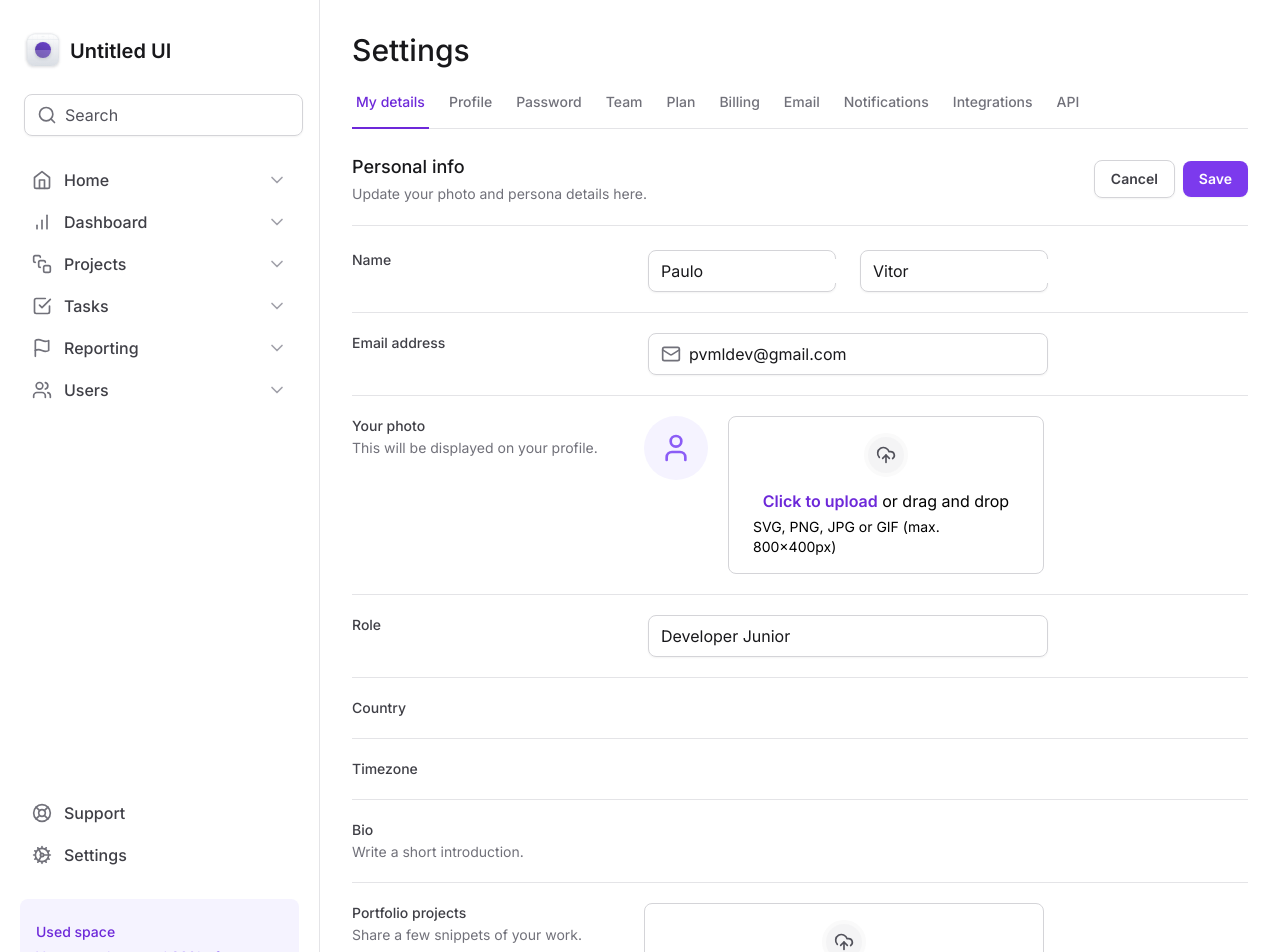
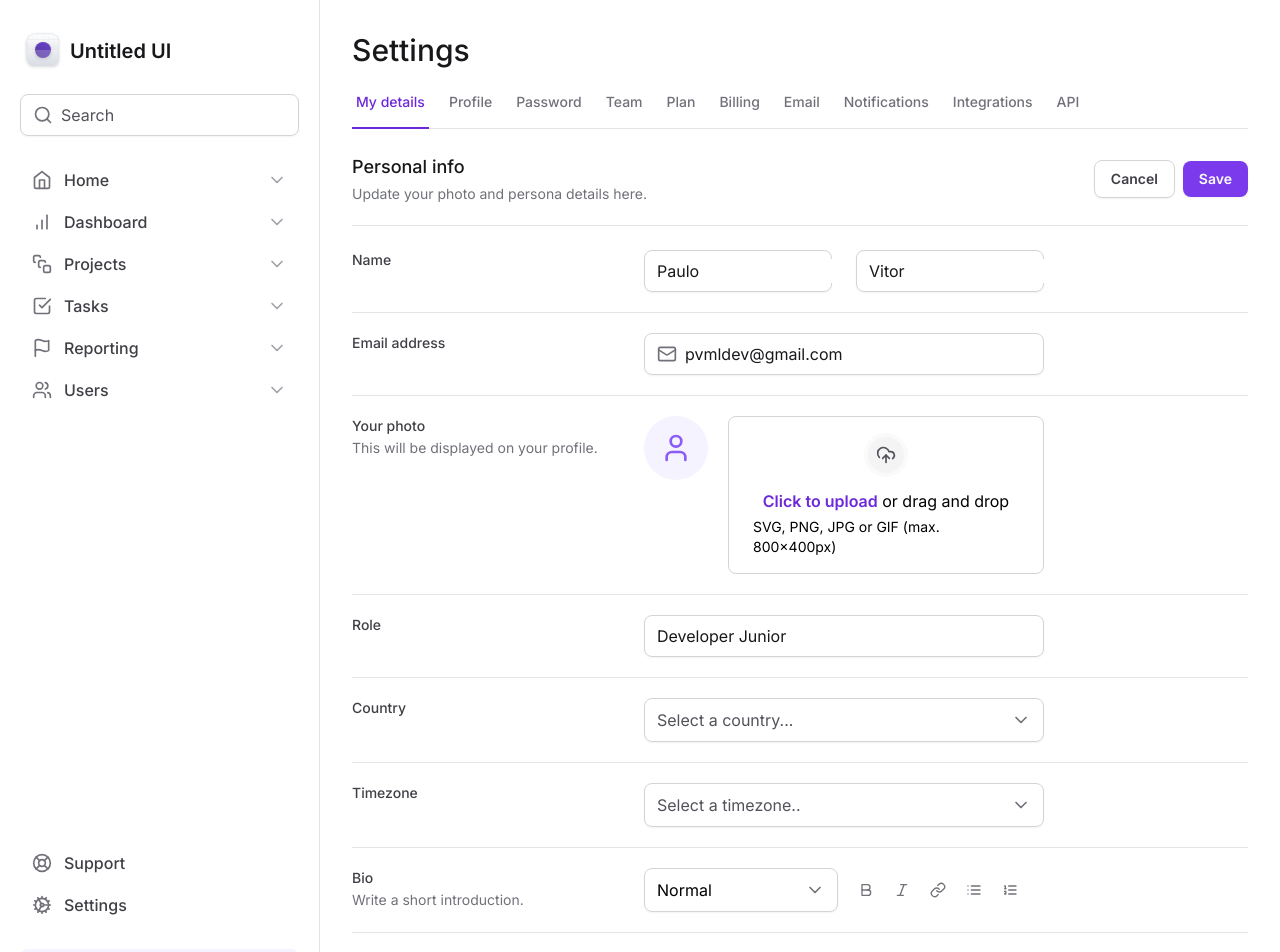
Before and after one commit to BBML-DEV/tailwind-next, a Next.js app: page / in a window 1280 px wide. Shown: the top 952 px of the page. Built offline with nearby package versions, Linux system fonts and the light colour scheme.

Commit message:
feat: Criando e componentizando os selects da página

```diff
--- a/app/page.tsx
+++ b/app/page.tsx
@@ -1,7 +1,19 @@
+'use client'
+
 import { SettingsTabs } from './shared/components/SettingsTabs'
 import * as Input from './shared/components/Form/Input'
-import { Mail } from 'lucide-react'
+import {
+  Bold,
+  Italic,
+  Link,
+  List,
+  ListOrdered,
+  LogOut,
+  Mail,
+} from 'lucide-react'
 import * as FileInput from './shared/components/Form/FileInput'
+import { Select } from './shared/components/Form/Select'
+import { SelectItem } from '@/app/shared/components/Form/Select/SelectItem'
 
 export default function Home() {
   return (
@@ -116,7 +128,11 @@ export default function Home() {
             >
               Country
             </label>
-            <div></div>
+
+            <Select placeholder="Select a country...">
+              <SelectItem value="br" text="Brazil" />
+              <SelectItem value="us" text="United States" />
+            </Select>
           </div>
 
           <div className="grid grid-cols-form gap-3 pt-5">
@@ -126,7 +142,13 @@ export default function Home() {
             >
               Timezone
             </label>
-            <div></div>
+            <Select placeholder="Select a timezone..">
+              <SelectItem
+                value="utc8"
+                text="Pacific Standard Time (UTC-08:00) "
+              />
+              <SelectItem value="utc3" text="America São Paulo (UTC-03:00)" />
+            </Select>
           </div>
 
           <div className="grid grid-cols-form gap-3 pt-5">
@@ -139,7 +161,51 @@ export default function Home() {
                 Write a short introduction.
               </span>
             </label>
-            <div></div>
+            <div className="space-y-3">
+              <div className="grid grid-cols-2 gap-3">
+                <Select placeholder="" defaultValue="normal">
+                  <SelectItem value="normal" text="Normal" />
+                  <SelectItem value="md" text="MarkDown" />
+                </Select>
+
+                <div className="flex items-center gap-1">
+                  <button
+                    type="button"
+                    className="rounded-md p-2 hover:bg-zinc-50"
+                  >
+                    <Bold className="h-4 w-4 text-zinc-500" />
+                  </button>
+
+                  <button
+                    type="button"
+                    className="rounded-md p-2 hover:bg-zinc-50"
+                  >
+                    <Italic className="h-4 w-4 text-zinc-500" />
+                  </button>
+
+                  <button
+                    type="button"
+                    className="rounded-md p-2 hover:bg-zinc-50"
+                  >
+                    <Link className="h-4 w-4 text-zinc-500" />
+                  </button>
+
+                  <button
+                    type="button"
+                    className="rounded-md p-2 hover:bg-zinc-50"
+                  >
+                    <List className="h-4 w-4 text-zinc-500" />
+                  </button>
+
+                  <button
+                    type="button"
+                    className="rounded-md p-2 hover:bg-zinc-50"
+                  >
+                    <ListOrdered className="h-4 w-4 text-zinc-500" />
+                  </button>
+                </div>
+              </div>
+            </div>
           </div>
 
           <div className="grid grid-cols-form gap-3 pt-5">
--- a/app/shared/components/Form/Input/index.tsx
+++ b/app/shared/components/Form/Input/index.tsx
@@ -23,7 +23,7 @@ export type InputRootProps = ComponentProps<'div'>
 export const InputRoot = (props: InputRootProps) => {
   return (
     <div
-      className="mx-1 flex w-full items-center gap-2 rounded-lg border border-zinc-300 px-3 py-2 shadow-sm"
+      className=" flex w-full items-center gap-2 rounded-lg border border-zinc-300 px-3 py-2 shadow-sm"
       {...props}
     ></div>
   )
--- /dev/null
+++ b/app/shared/components/Form/Select/SelectItem.tsx
@@ -0,0 +1,23 @@
+'use client'
+
+import React from 'react'
+import * as Select from '@radix-ui/react-select'
+import { Check } from 'lucide-react'
+
+export type SelectItemProps = Select.SelectItemProps & {
+  text: string
+}
+
+export const SelectItem = ({ text, ...props }: SelectItemProps) => {
+  return (
+    <Select.Item
+      className="flex items-center justify-between gap-2 px-3 py-2.5 outline-none"
+      {...props}
+    >
+      <Select.ItemText className="text-black">{text}</Select.ItemText>
+      <Select.ItemIndicator>
+        <Check className="h-4 w-4 text-violet-500" />
+      </Select.ItemIndicator>
+    </Select.Item>
+  )
+}
--- /dev/null
+++ b/app/shared/components/Form/Select/index.tsx
@@ -0,0 +1,39 @@
+'use client'
+
+import React, { ReactNode } from 'react'
+import * as SelectPrimitive from '@radix-ui/react-select'
+import { ChevronDown } from 'lucide-react'
+
+export interface SelectProps extends SelectPrimitive.SelectProps {
+  children: ReactNode
+  placeholder: string
+}
+
+export const Select = ({ children, placeholder, ...props }: SelectProps) => {
+  return (
+    <SelectPrimitive.Root {...props}>
+      <SelectPrimitive.Trigger className="flex h-11 w-full items-center justify-between gap-2 rounded-lg border border-zinc-300 px-3 py-2 shadow-sm data-[placeholder]:text-zinc-600">
+        <SelectPrimitive.Value
+          placeholder={placeholder}
+          className="text-black"
+        />
+        <SelectPrimitive.Icon>
+          <ChevronDown className="h-5 w-5 text-zinc-500" />
+        </SelectPrimitive.Icon>
+      </SelectPrimitive.Trigger>
+
+      <SelectPrimitive.Portal>
+        <SelectPrimitive.Content
+          side="bottom"
+          className="z-10 w-[--radix-select-trigger-width] rounded-lg border border-zinc-200 bg-white outline-none"
+          position="popper"
+          sideOffset={8}
+        >
+          <SelectPrimitive.Viewport className="outline-none">
+            {children}
+          </SelectPrimitive.Viewport>
+        </SelectPrimitive.Content>
+      </SelectPrimitive.Portal>
+    </SelectPrimitive.Root>
+  )
+}
--- a/package.json
+++ b/package.json
@@ -9,6 +9,7 @@
     "lint": "next lint"
   },
   "dependencies": {
+    "@radix-ui/react-select": "^1.2.2",
     "@radix-ui/react-tabs": "^1.0.4",
     "@types/node": "20.4.5",
     "@types/react": "18.2.18",
```
Also changed, not shown: 1 other file (tests, documents, lock files or other folders).
